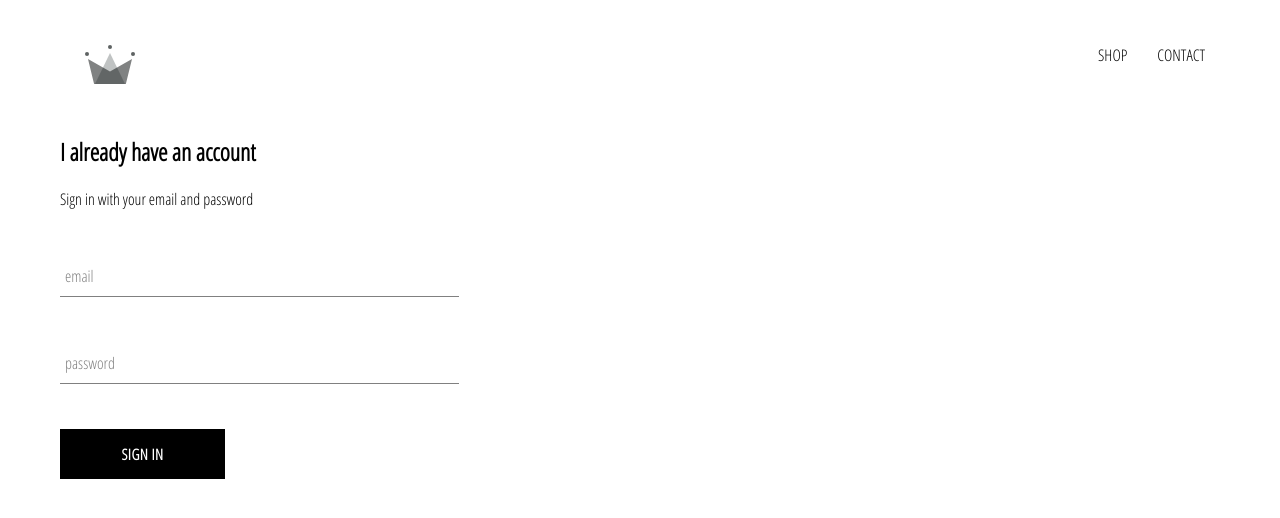
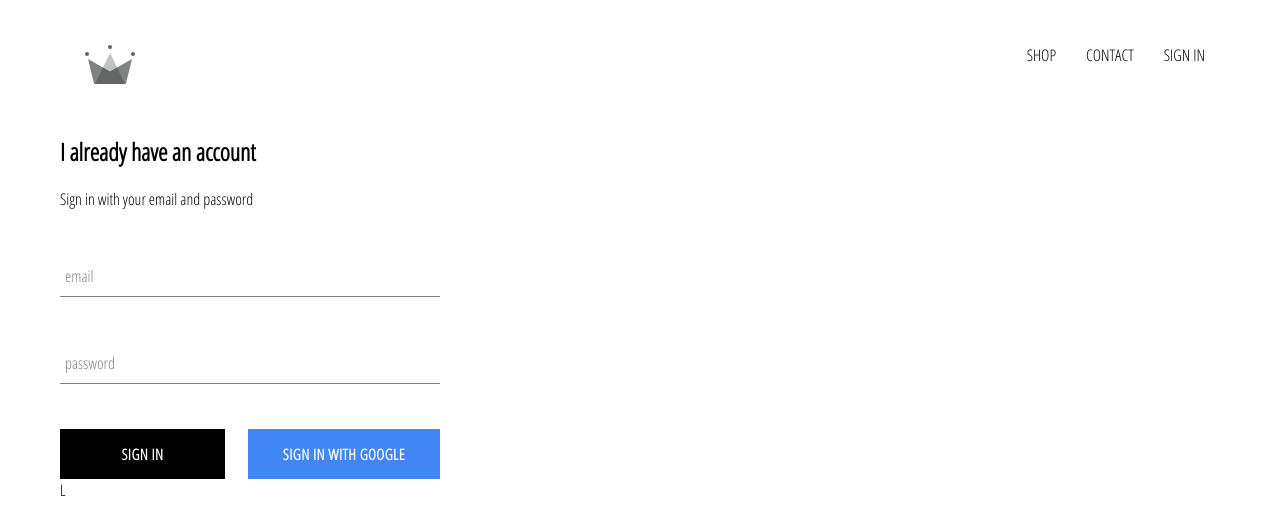
Before and after one commit to shaktigurung/crown-clothings, a React (Create React App) app: page /signin in a window 1280 px wide. Shown: the top 518 px of the page. Built offline with nearby package versions, Linux system fonts and the light colour scheme; no server answers.

Commit message:
firebase integrated and signin and signout added into application

```diff
--- a/package.json
+++ b/package.json
@@ -6,6 +6,7 @@
     "@testing-library/jest-dom": "^4.2.4",
     "@testing-library/react": "^9.3.2",
     "@testing-library/user-event": "^7.1.2",
+    "firebase": "^7.6.1",
     "node-sass": "^4.13.0",
     "react": "^16.12.0",
     "react-dom": "^16.12.0",
--- a/src/App.css
+++ b/src/App.css
@@ -7,3 +7,7 @@
   text-decoration: none;
   color: black;
 }
+
+* {
+  box-sizing: border-box;
+}
--- a/src/App.js
+++ b/src/App.js
@@ -6,11 +6,34 @@
 import ShopPage from './pages/shop/shop.component';
 import Header from './components/header/header.component';
 import SignInAndSignUpPage from './pages/sign-in-and-sign-up/sign-in-and-sign-up.component';
+import {auth} from './firebase/firebase.utils';
 
-function App() {
+class App extends React.Component {
+  constructor() {
+    super();
+
+    this.state={
+      currentUser:null
+    }
+  }
+
+  unsubscribeFromAuth = null
+
+  componentDidMount() {
+    this.unsubscribeFromAuth = auth.onAuthStateChanged(user => {
+      this.setState({currentUser: user});
+      console.log(user);
+    });
+  }
+
+  componentWillUnmount() {
+    this.unsubscribeFromAuth();
+  }
+
+  render(){
     return (
       <div>
-      <Header />
+        <Header currentUser={this.state.currentUser} />
         <Switch>
           <Route exact path='/' component={HomePage} />
           <Route path='/shop' component={ShopPage} />
@@ -19,5 +42,6 @@
       </div>
     );
   }
+}
 
 export default App;
--- a/src/components/custom-button/custom-button.component.jsx
+++ b/src/components/custom-button/custom-button.component.jsx
@@ -2,8 +2,8 @@
 
 import './custom-button.styles.scss';
 
-const CustomButton = ({children, ...otherProps}) => (
-    <button className='custom-button' {...otherProps}>
+const CustomButton = ({children, isGoogleSignIn, ...otherProps}) => (
+    <button className={`${isGoogleSignIn ? 'google-sign-in' : '' } custom-button`} {...otherProps}>
         {children}
     </button>
 );
--- a/src/components/custom-button/custom-button.styles.scss
+++ b/src/components/custom-button/custom-button.styles.scss
@@ -19,4 +19,14 @@
       color: black;
       border: 1px solid black;
     }
+
+    &.google-sign-in {
+      background-color: #4285f4;
+      color: white;
+
+      &:hover {
+        background-color: #357ae8;
+        border: none;
+      }
+    }
   }
--- a/src/components/header/header.component.jsx
+++ b/src/components/header/header.component.jsx
@@ -1,10 +1,11 @@
 import React from 'react';
 import {Link} from 'react-router-dom';
 import {ReactComponent as Logo} from './../../assets/crown.svg';
+import {auth} from './../../firebase/firebase.utils';
 
 import './header.styles.scss';
 
-const Header = () => (
+const Header = ({currentUser}) => (
     <div className='header'>
         <Link className='logo-container' to='/'>
             <Logo className='logo' />
@@ -13,9 +14,15 @@
             <Link className='option' to='/shop'>
                 SHOP
             </Link>
-            <Link className='option'>
+            <Link className='option' to='/contact'>
                 CONTACT
             </Link>
+            {
+                currentUser ?
+                <div className='option' onClick={()=> auth.signOut()}> SIGN OUT </div>
+                :
+                <Link className='option' to='/signin'> SIGN IN </Link>
+            }
         </div>
     </div>
 )
--- a/src/components/header/header.styles.scss
+++ b/src/components/header/header.styles.scss
@@ -20,6 +20,7 @@
 
       .option {
         padding: 10px 15px;
+        cursor: pointer;
       }
     }
   }
--- a/src/components/sign-in/sign-in.component.jsx
+++ b/src/components/sign-in/sign-in.component.jsx
@@ -1,7 +1,7 @@
 import React from 'react';
-
 import FormInput from './../form-input/form-input.component';
 import CustomButton from './../custom-button/custom-button.component';
+import {signInWithGoogle} from './../../firebase/firebase.utils';
 import './sign-in.styles.scss';
 
 class SignIn extends React.Component {
@@ -47,7 +47,10 @@
                         label='password'
                         required
                     />
-                    <CustomButton type='submit'> Sign in </CustomButton>
+                    <div className='buttons'>
+                        <CustomButton type='submit'> Sign in </CustomButton>
+                        <CustomButton onClick={signInWithGoogle} isGoogleSignIn> Sign in with Google </CustomButton>
+                    </div>L
                 </form>
             </div>
         );
--- a/src/components/sign-in/sign-in.styles.scss
+++ b/src/components/sign-in/sign-in.styles.scss
@@ -1,9 +1,14 @@
 .sign-in {
-    width: 30vw;
+    width: 380px;
     display: flex;
     flex-direction: column;
 
     .title {
         margin: 10px 0;
     }
+
+    .buttons {
+        display: flex;
+        justify-content: space-between;
+    }
 }
--- /dev/null
+++ b/src/firebase/firebase.utils.js
@@ -0,0 +1,25 @@
+import firebase from 'firebase/app';
+import 'firebase/auth';
+import 'firebase/firestore';
+
+const firebaseConfig = {
+    apiKey: "AIzaSyAq3nJCiH3R44N8aoZ9Ypew2_oDnaXh-zw",
+    authDomain: "crown-clothing-db-3403c.firebaseapp.com",
+    databaseURL: "https://crown-clothing-db-3403c.firebaseio.com",
+    projectId: "crown-clothing-db-3403c",
+    storageBucket: "crown-clothing-db-3403c.appspot.com",
+    messagingSenderId: "650049337055",
+    appId: "1:650049337055:web:d087865e1a10cecb7d1b6a",
+    measurementId: "G-RFFVCVGTHK"
+};
+
+firebase.initializeApp(firebaseConfig);
+
+export const auth = firebase.auth();
+export const firestore = firebase.firestore();
+
+const provider = new firebase.auth.GoogleAuthProvider();
+provider.setCustomParameters({prompt: 'select_account'});
+export const signInWithGoogle = () => auth.signInWithPopup(provider);
+
+export default firebase;
```
Also changed, not shown: 2 other files (tests, documents, lock files or other folders). Lines whose indentation alone changed are shown as unchanged.
